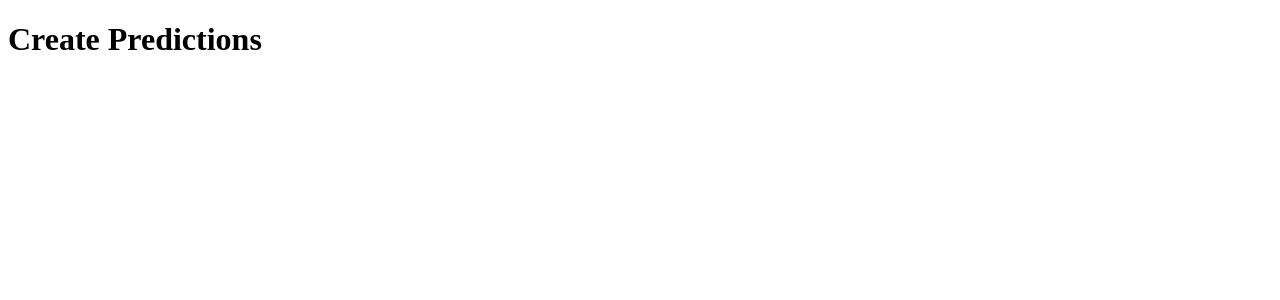
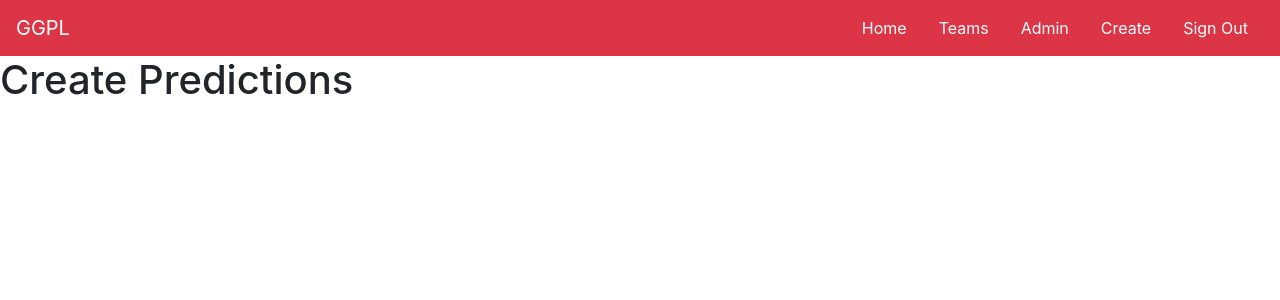
Before and after one commit to krishna1045/ggpl_django, a Django app: page /create/ in a window 1280 px wide. Shown: the top 300 px of the page. Run offline with Django 3.2, Linux system fonts and the light colour scheme.

Commit message:
added nav bar in create_predictions page

```diff
--- a/templates/create_predictions/index.html
+++ b/templates/create_predictions/index.html
@@ -6,9 +6,41 @@
     <meta http-equiv="X-UA-Compatible" content="IE=edge">
     <meta name="viewport" content="width=device-width, initial-scale=1.0">
     <title>Create</title>
+    <link rel="stylesheet" href="https://cdn.jsdelivr.net/npm/bootstrap@4.6.0/dist/css/bootstrap.min.css"
+        integrity="sha384-B0vP5xmATw1+K9KRQjQERJvTumQW0nPEzvF6L/Z6nronJ3oUOFUFpCjEUQouq2+l" crossorigin="anonymous" />
 </head>
 
 <body>
+
+    <nav class="navbar navbar-expand-lg navbar-dark bg-danger sticky-top">
+        <a class="navbar-brand" href="/">GGPL</a>
+        <button class="navbar-toggler" type="button" data-toggle="collapse" data-target="#navbarNav"
+            aria-controls="navbarNav" aria-expanded="false" aria-label="Toggle navigation">
+            <span class="navbar-toggler-icon"></span>
+        </button>
+        <div class="collapse navbar-collapse" id="navbarNav">
+            <ul class="navbar-nav ml-auto">
+                <li class="nav-item my-xs-1 active mx-lg-2">
+                    <a class="nav-link" href="/">Home</a>
+                </li>
+                <li class="nav-item my-xs-1 active mx-lg-2">
+                    <a class="nav-link" href="/teams">Teams</a>
+                </li>
+                <li class="nav-item my-xs-1 active mx-lg-2">
+                    <a class="nav-link" href="/">Admin</a>
+                </li>
+                <li class="nav-item my-xs-1 active mx-lg-2">
+                    <a class="nav-link" href="/create_prediction">Create</a>
+                </li>
+                <li class="nav-item my-xs-1 active mx-lg-2">
+                    <div style="cursor: pointer" class="nav-link">
+                        Sign Out
+                    </div>
+                </li>
+            </ul>
+        </div>
+    </nav>
+
     <h1>Create Predictions</h1>
 </body>
 
```
